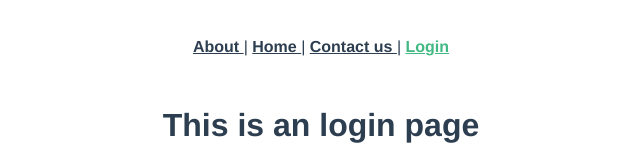
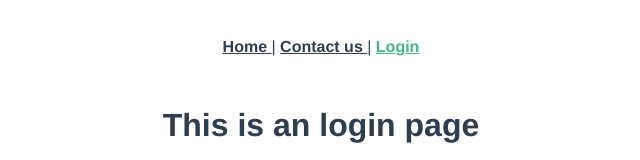
Before and after one commit to regitaluukas/wad2021_hw3, a Vue app: page / in a window 1280 px wide. Shown: the top 160 px of the page, without its empty margins (319-959 px from the left). Built offline with nearby package versions, Linux system fonts and the light colour scheme.

Commit message:
Deleted about page

```diff
--- a/src/App.vue
+++ b/src/App.vue
@@ -1,7 +1,6 @@
 <template>
   <div id="app">
     <div id="nav">
-      <router-link :to="{ name: 'about'}"> About </router-link>|
        <router-link :to="{ name: 'posts'}"> Home </router-link>|
        <router-link :to="{ name: 'contactus'}"> Contact us </router-link>|
        <router-link :to="{ name: 'login'}"> Login </router-link>
--- a/src/router/index.js
+++ b/src/router/index.js
@@ -6,15 +6,6 @@ import posts from "../views/posts.vue";
 Vue.use(VueRouter);
 
 const routes = [
-  {
-    path: "/about",
-    name: "about",
-    // route level code-splitting
-    // this generates a separate chunk (about.[hash].js) for this route
-    // which is lazy-loaded when the route is visited.
-    component: () =>
-      import(/* webpackChunkName: "about" */ "../views/About.vue"),
-  },
   {
     path: "/posts",
     name: "posts",
--- a/src/views/About.vue
+++ /dev/null
@@ -1,5 +0,0 @@
-<template>
-  <div class="about">
-    <h1>This is an about page</h1>
-  </div>
-</template>
```
